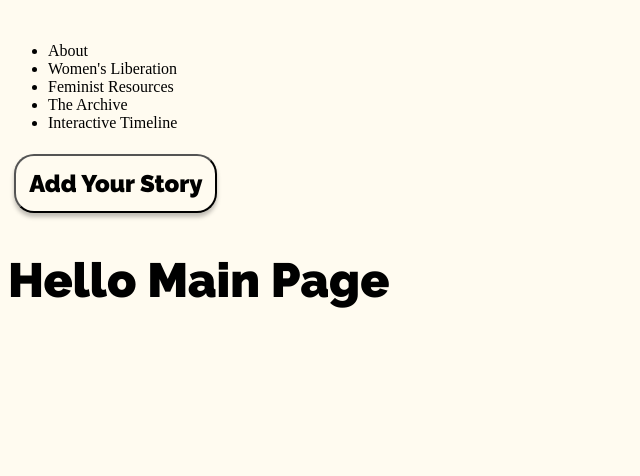
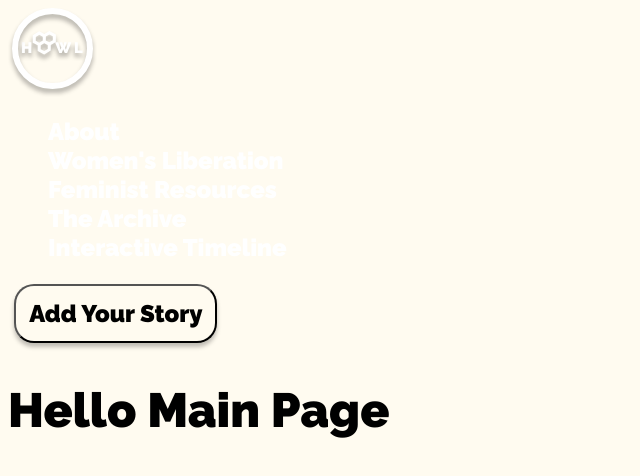
Before and after one commit to founders-programme-2/howl, a React (Create React App) app in the folder client/: page / in a window 1280 px wide. Shown: the top 476 px of the page, without its empty margins (0-640 px from the left). Built offline with nearby package versions, Linux system fonts and the light colour scheme; what react-a11y would draw is missing.

Commit message:
Finish basic setup of skeleton header

```diff
--- a/client/src/Components/Common/Header/Header.style.js
+++ b/client/src/Components/Common/Header/Header.style.js
@@ -0,0 +1,13 @@
+import styled from 'styled-components';
+
+export const NavList = styled.ul`
+    list-style: none;
+`
+
+export const NavLink = styled.a`
+  font-family: 'Raleway', sans-serif;
+  font-weight: 900;
+  font-size: 1.5rem;
+  color: white;
+  list-style: none;
+`;
--- a/client/src/Components/Common/Header/index.js
+++ b/client/src/Components/Common/Header/index.js
@@ -1,19 +1,30 @@
 import React from 'react';
-import * as style from './Header.style';
+import { NavLink, NavList } from './Header.style';
+import logoPath from '../../../Assets/logo.svg';
 
 const Header = () => {
   return (
     <header>
-      <img />
+      <img src={logoPath} alt="Howl logo" />
       <nav>
-        <ul>
-          <li>About</li>
-          <li>Women's Liberation</li>
-          <li>Feminist Resources</li>
-          <li>The Archive</li>
-          <li>Interactive Timeline</li>
-        </ul>
-        <button>Add Your Story</button>
+        <NavList>
+          <li>
+            <NavLink>About</NavLink>
+          </li>
+          <li>
+            <NavLink>Women's Liberation</NavLink>
+          </li>
+          <li>
+            <NavLink>Feminist Resources</NavLink>
+          </li>
+          <li>
+            <NavLink>The Archive</NavLink>
+          </li>
+          <li>
+            <NavLink>Interactive Timeline</NavLink>
+          </li>
+        </NavList>
+        <button type="button">Add Your Story</button>
       </nav>
     </header>
   );
```
